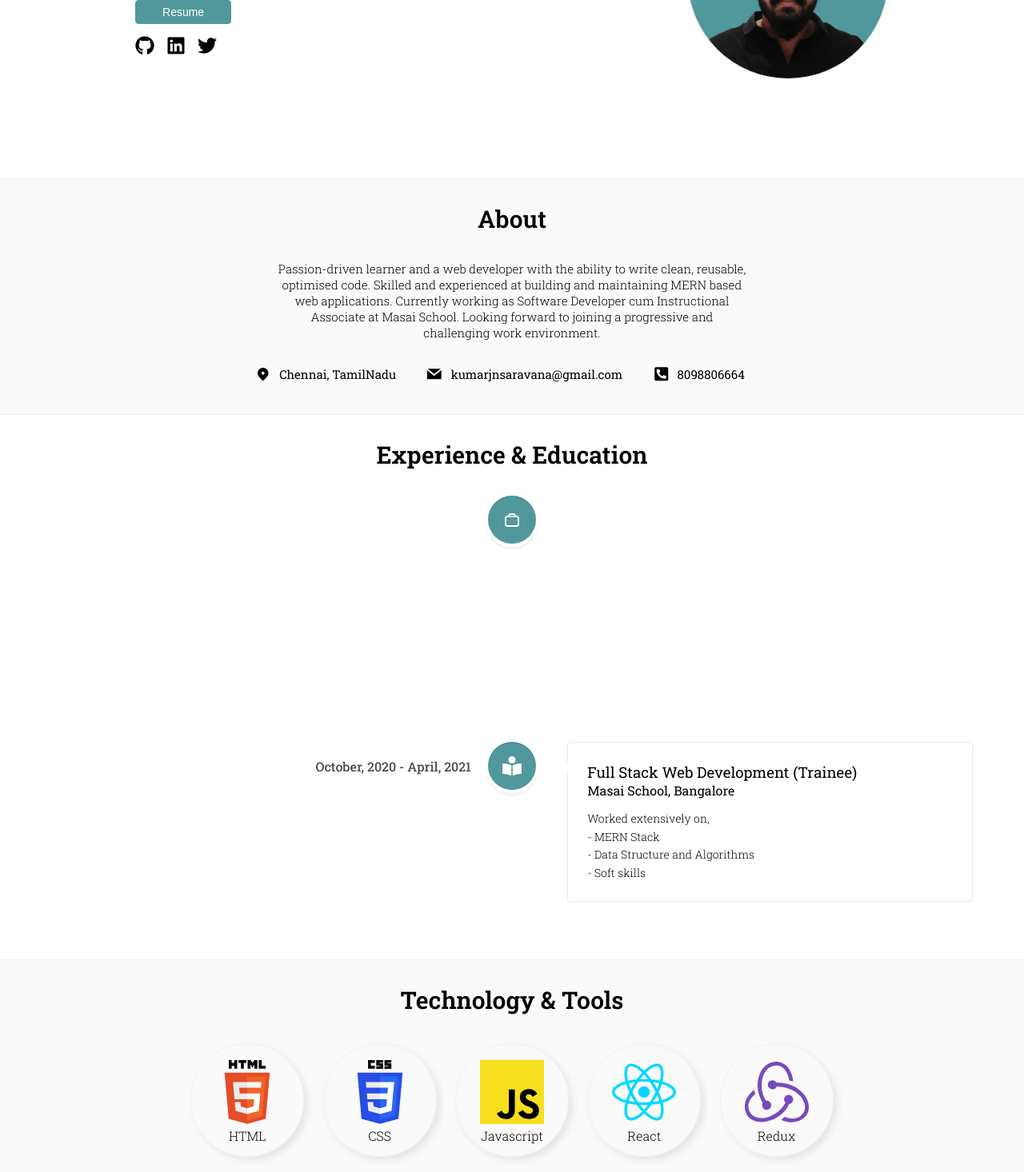
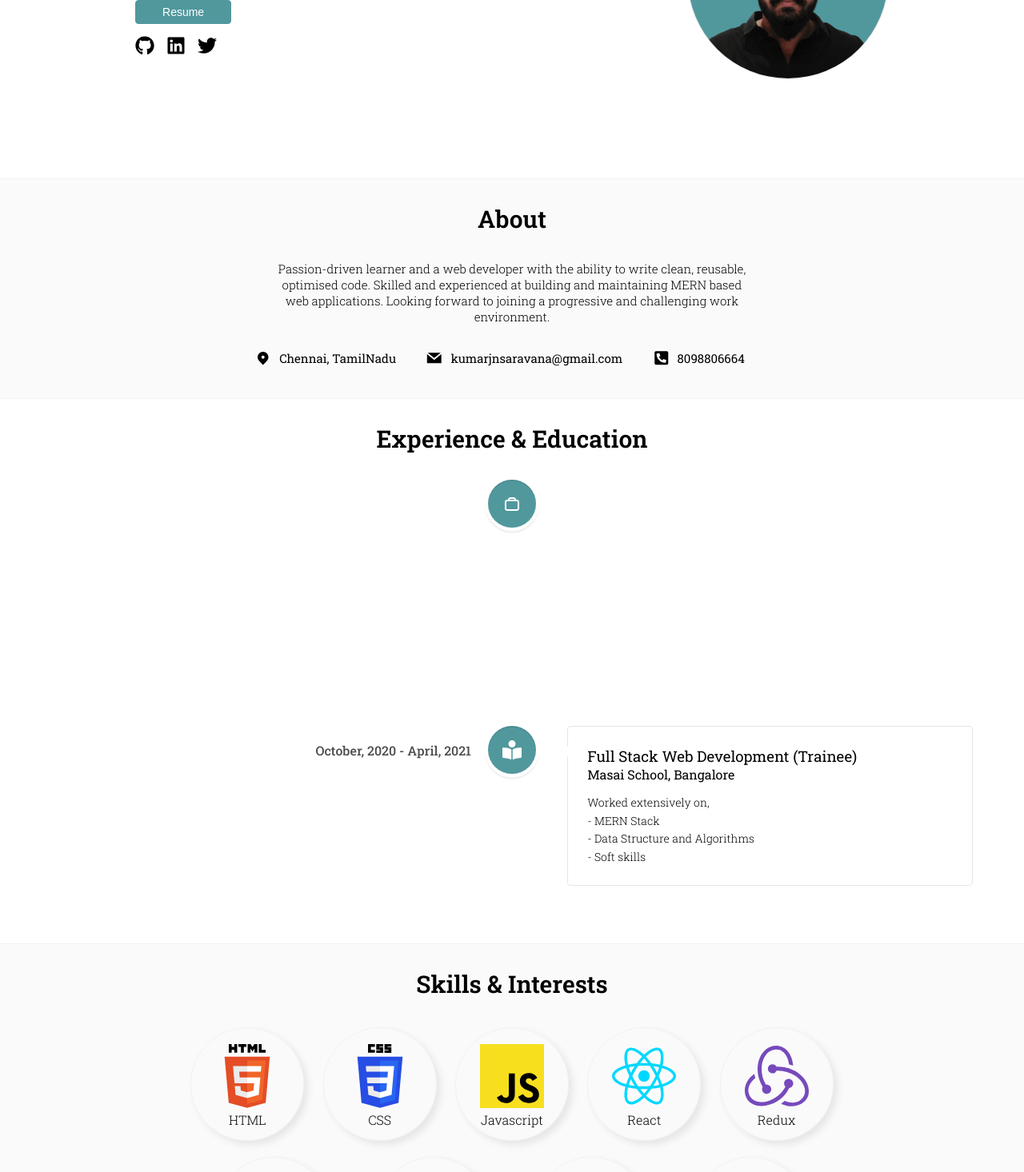
Before and after one commit to SaravanakumarJN/saravanakumar_portfolio, a React (Create React App) app: page / in a window 1280 px wide. Shown: the part 277-1743 px from the top of the page at 80% size. Built offline with nearby package versions, Linux system fonts and the light colour scheme.

Commit message:
enhancement

```diff
--- a/src/components/about/About.jsx
+++ b/src/components/about/About.jsx
@@ -7,7 +7,7 @@ import { FaPhoneSquareAlt } from "react-icons/fa";
 const About = () => {
   const details = {
     about:
-      "Passion-driven learner and a web developer with the ability to write clean, reusable, optimised code. Skilled and experienced at building and maintaining MERN based web applications. Currently working as Software Developer cum Instructional Associate at Masai School. Looking forward to joining a progressive and challenging work environment.",
+      "Passion-driven learner and a web developer with the ability to write clean, reusable, optimised code. Skilled and experienced at building and maintaining MERN based web applications. Looking forward to joining a progressive and challenging work environment.",
     email: "kumarjnsaravana@gmail.com",
     mobile: "8098806664",
     location: "Chennai, TamilNadu",
--- a/src/components/skills/Skills.jsx
+++ b/src/components/skills/Skills.jsx
@@ -52,7 +52,7 @@ const Skills = () => {
 
   return (
     <div className={styles.container}>
-      <div className={styles.heading}>Technology & Tools</div>
+      <div className={styles.heading}>Skills & Interests</div>
       <div className={styles.aligner}>
         {data.map((item, i) => {
           return (
```
